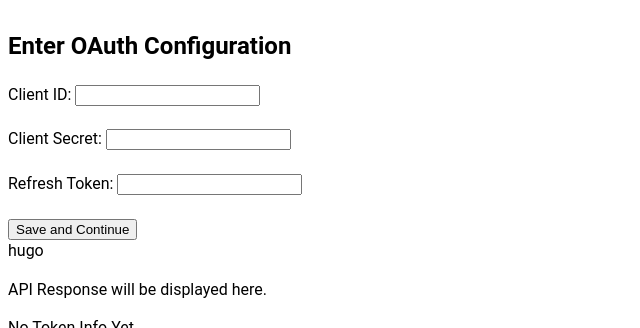
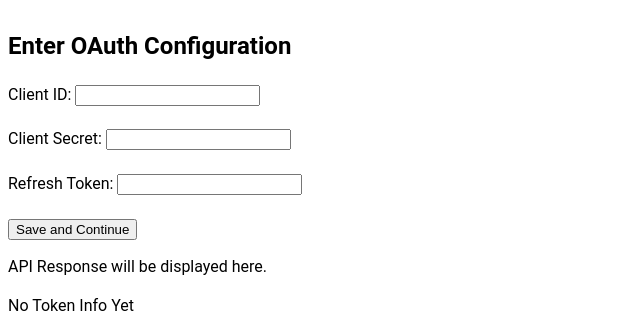
Before and after one commit to horst-h/strava-stats, a plain HTML site: page index.html in a window 1280 px wide. Shown: the part 83-411 px from the top of the page, without its empty margins (0-640 px from the left). Drawn offline with Linux system fonts and the light colour scheme.

Commit message:
reverse testtext

```diff
--- a/index.html
+++ b/index.html
@@ -41,7 +41,6 @@
           <button type="submit">Save and Continue</button>
         </form>
       </div>
-hugo
       <div id="buttonContainer" style="display: flex; gap: 10px">
         <button id="get-protected-data" style="display: none">
           Get live Data
```
